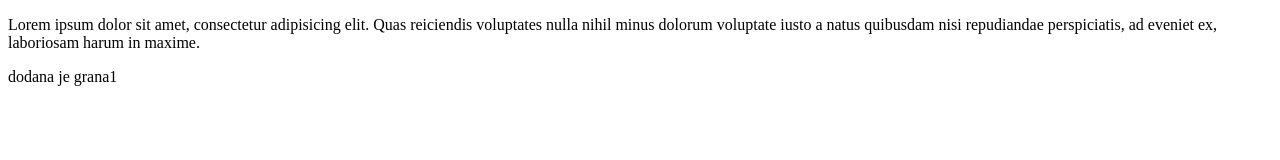
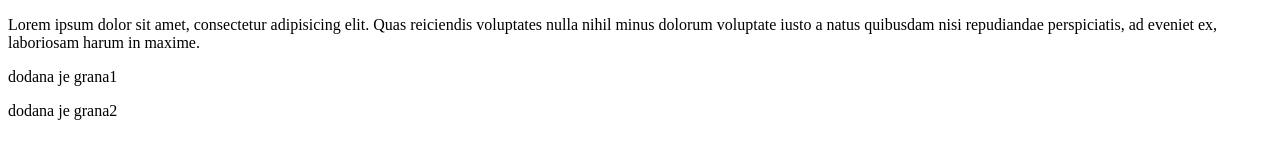
Before and after one commit to iskrtic/test1, a website: page index.html in a window 1280 px wide. Drawn offline with Linux system fonts and the light colour scheme.

Commit message:
grana 2 dodala Ivana

```diff
--- a/index.html
+++ b/index.html
@@ -13,5 +13,6 @@
       nisi repudiandae perspiciatis, ad eveniet ex, laboriosam harum in maxime.
     </p>
     <p>dodana je grana1</p>
+    <p>dodana je grana2</p>
   </body>
 </html>
--- /dev/null
+++ b/package.json
@@ -0,0 +1,5 @@
+{
+  "dependencies": {
+    "bootstrap": "^4.6.0"
+  }
+}
```
Also changed, not shown: 2 other files.
